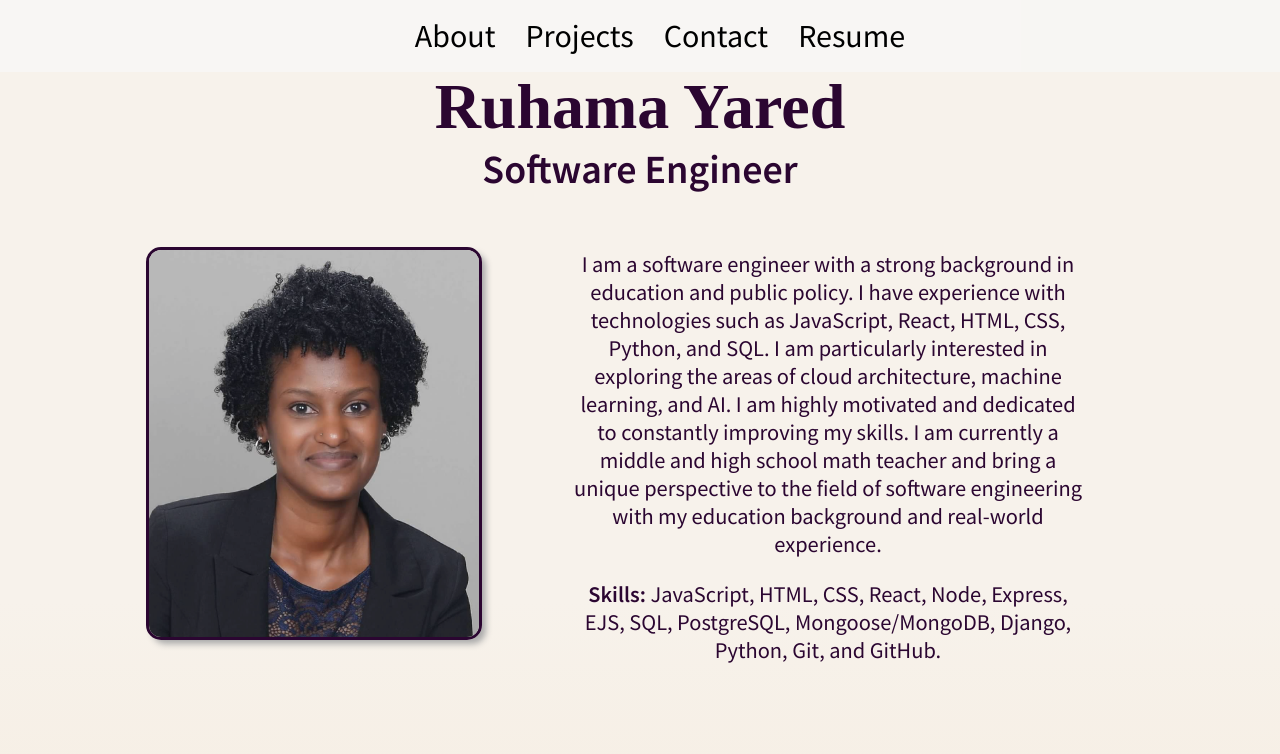
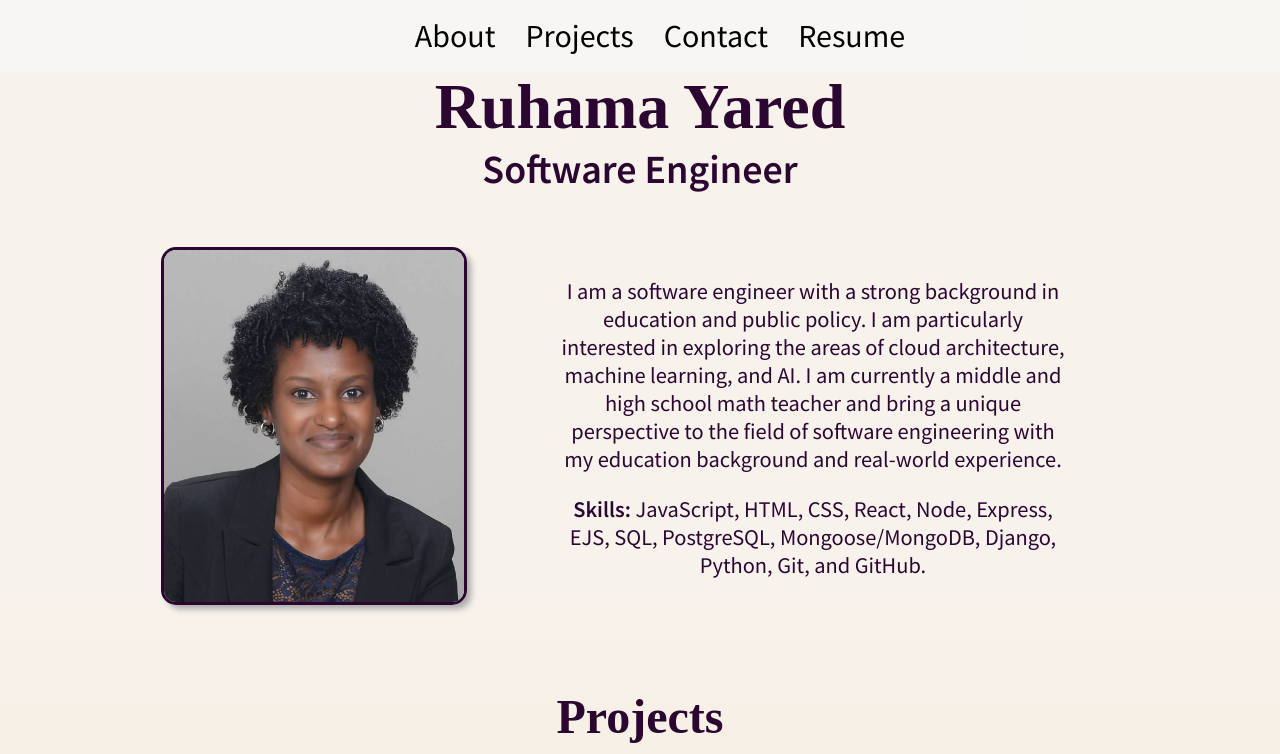
Before and after one commit to ruhamayared/portfolio-v1, a React (Create React App) app: page / in a window 1280 px wide. Shown: the top 754 px of the page. Built offline with nearby package versions, Linux system fonts and the light colour scheme; a web font is replaced by a local one.

Commit message:
update bio

```diff
--- a/src/components/bio.css
+++ b/src/components/bio.css
@@ -20,7 +20,7 @@ span {
 .pic > img {
   border-radius: 15px;
   margin: 20px;
-  width: 330px;
+  width: 300px;
   border: solid 3px rgb(43, 6, 49);
   box-shadow: 5px 5px 6px -1px #AAA;
 }
@@ -28,6 +28,7 @@ span {
 .bio-skills {
   width: 40%;
   margin: 0 70px;
+  align-content: center;
 }
 
 @media only screen and (max-width: 1000px) {
--- a/src/components/bio.jsx
+++ b/src/components/bio.jsx
@@ -14,7 +14,7 @@ function Bio() {
         </div>
         <div className="bio-skills">
           <p>
-          I am a software engineer with a strong background in education and public policy. I have experience with technologies such as JavaScript, React, HTML, CSS, Python, and SQL. I am particularly interested in exploring the areas of cloud architecture, machine learning, and AI. I am highly motivated and dedicated to constantly improving my skills. I am currently a middle and high school math teacher and bring a unique perspective to the field of software engineering with my education background and real-world experience.
+          I am a software engineer with a strong background in education and public policy. I am particularly interested in exploring the areas of cloud architecture, machine learning, and AI. I am currently a middle and high school math teacher and bring a unique perspective to the field of software engineering with my education background and real-world experience.
           </p>
           <p>
             <span>Skills: </span>JavaScript, HTML, CSS, React, Node, Express, EJS, SQL, PostgreSQL, Mongoose/MongoDB, Django, Python, Git, and GitHub.
--- a/src/components/projects.jsx
+++ b/src/components/projects.jsx
@@ -45,7 +45,7 @@ function Projects() {
       </div>
       <div className="project-div">
         <div className="project-img">
-          <img src={SS1} alt="What's there to Drink? page" />
+       <img src={SS1} alt="What's there to Drink? page" />
         </div>
         <div className="project-description">
           <h2 className="subtitle">What's there to Drink?</h2>
```
